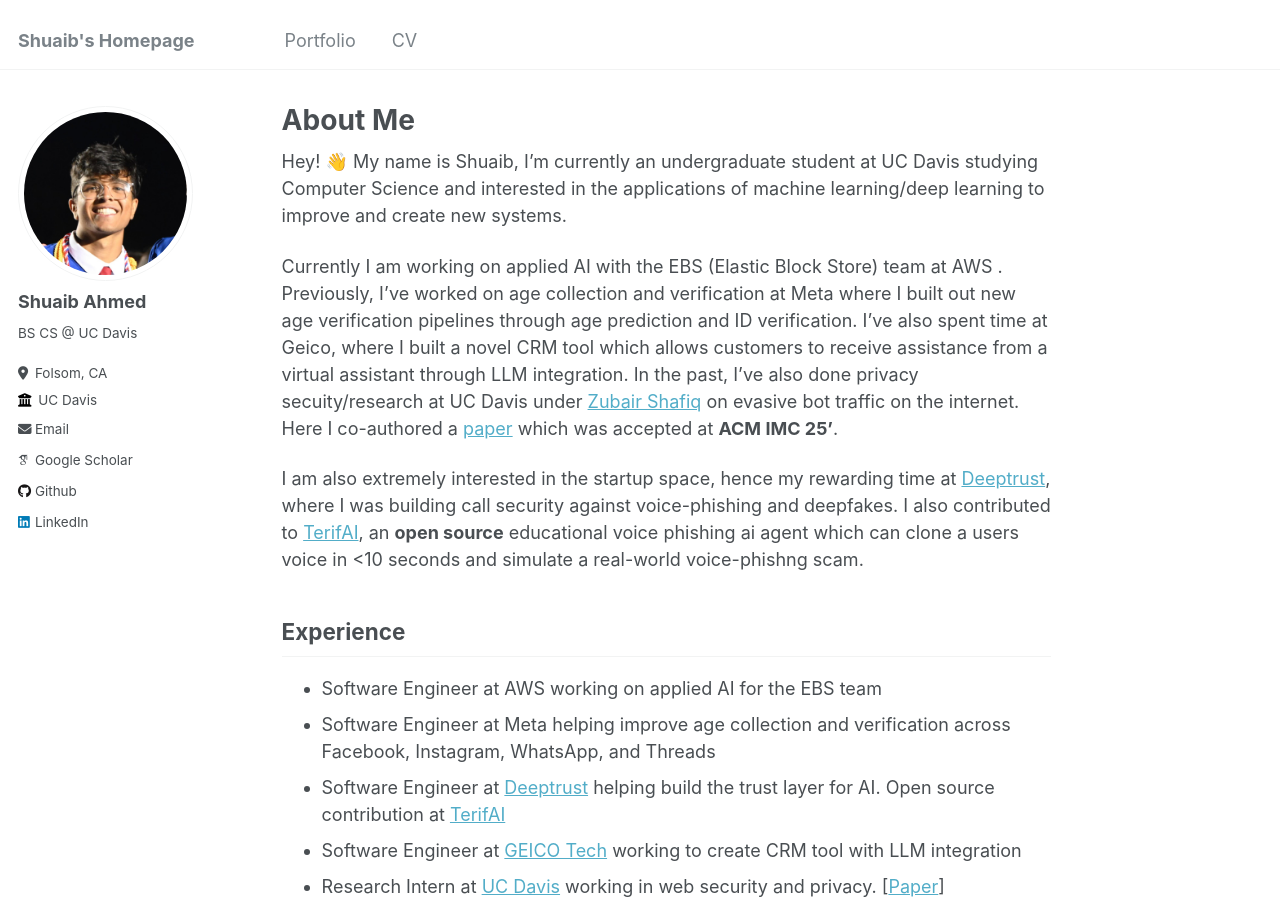
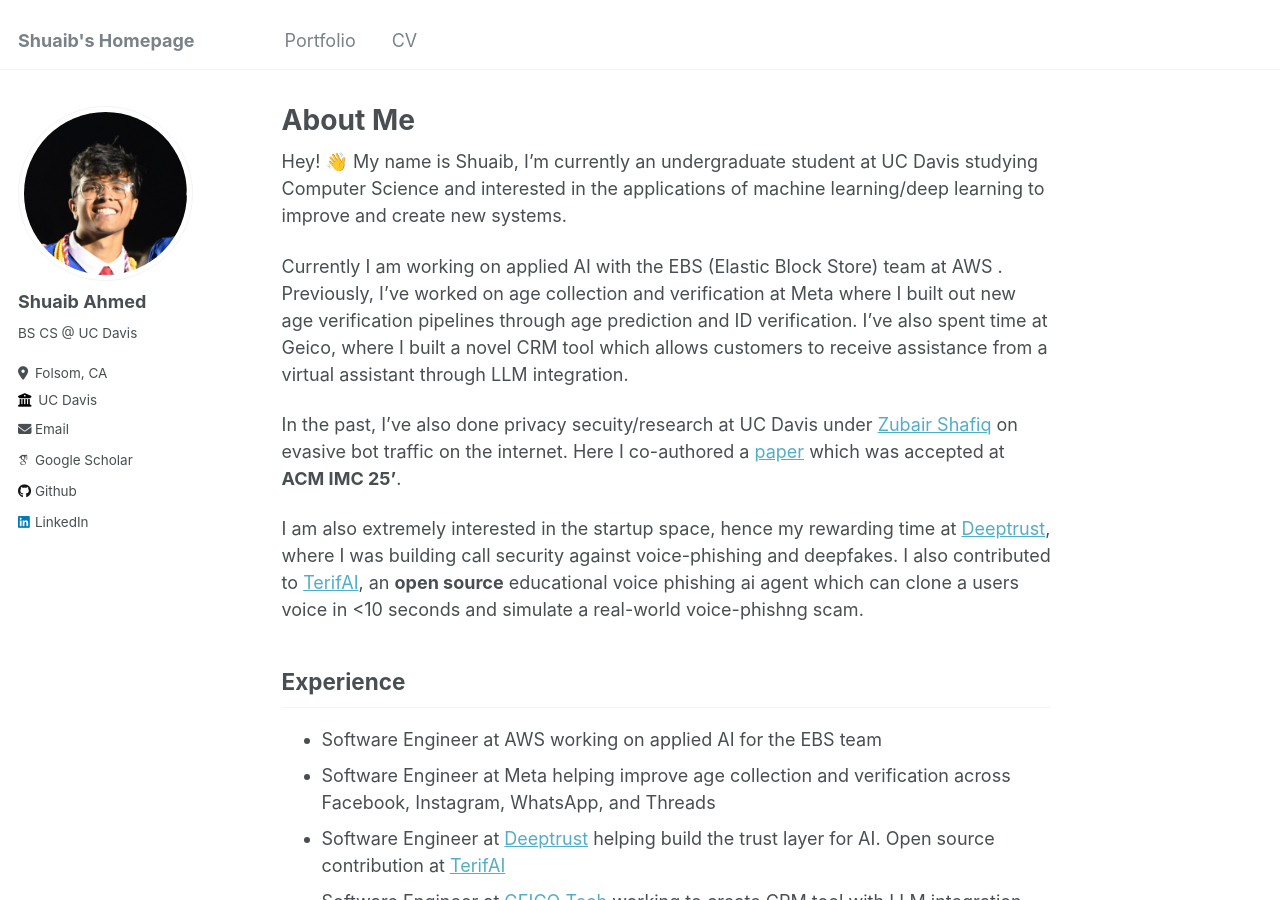
Before and after one commit to shuaibahmed01/shuaib-ahmed.github.io, a Jekyll site: the page built from _pages/about.md, in a window 1280 px wide and 900 px high. Built offline with Jekyll 4.4.1, drawn with Linux system fonts in a browser that asks for light colours; some web fonts are replaced; part of the change alters nothing that is shown.

```diff
--- a/_data/navigation.yml
+++ b/_data/navigation.yml
@@ -4,4 +4,4 @@ main:
     url: portfolio/
 
   - title: "CV"
-    url: files/ShuaibResumeAug26.pdf
+    url: files/ShuaibAhmedResumeOct25.pdf
--- a/_pages/about.md
+++ b/_pages/about.md
@@ -10,7 +10,9 @@ redirect_from:
 
 Hey! 👋 My name is Shuaib, I'm currently an undergraduate student at UC Davis studying Computer Science and interested in the applications of machine learning/deep learning to improve and create new systems.
 
-Currently I am working on applied AI with the EBS (Elastic Block Store) team at AWS . Previously, I've worked on age collection and verification at Meta where I built out new age verification pipelines through age prediction and ID verification. I've also spent time at Geico, where I built a novel CRM tool which allows customers to receive assistance from a virtual assistant through LLM integration. In the past, I've also done privacy secuity/research at UC Davis under [Zubair Shafiq](https://web.cs.ucdavis.edu/~zubair/) on evasive bot traffic on the internet. Here I co-authored a [paper](https://arxiv.org/abs/2406.07647) which was accepted at **ACM IMC 25'**.
+Currently I am working on applied AI with the EBS (Elastic Block Store) team at AWS . Previously, I've worked on age collection and verification at Meta where I built out new age verification pipelines through age prediction and ID verification. I've also spent time at Geico, where I built a novel CRM tool which allows customers to receive assistance from a virtual assistant through LLM integration.
+
+In the past, I've also done privacy secuity/research at UC Davis under [Zubair Shafiq](https://web.cs.ucdavis.edu/~zubair/) on evasive bot traffic on the internet. Here I co-authored a [paper](https://arxiv.org/abs/2406.07647) which was accepted at **ACM IMC 25'**.
 
 I am also extremely interested in the startup space, hence my rewarding time at [Deeptrust](https://www.deeptrust.ai/), where I was building call security against voice-phishing and deepfakes. I also contributed to [TerifAI](https://www.terif.ai/), an **open source** educational voice phishing ai agent which can clone a users voice in <10 seconds and simulate a real-world voice-phishng scam.
 
```
Also changed, not shown: 1 other file.
